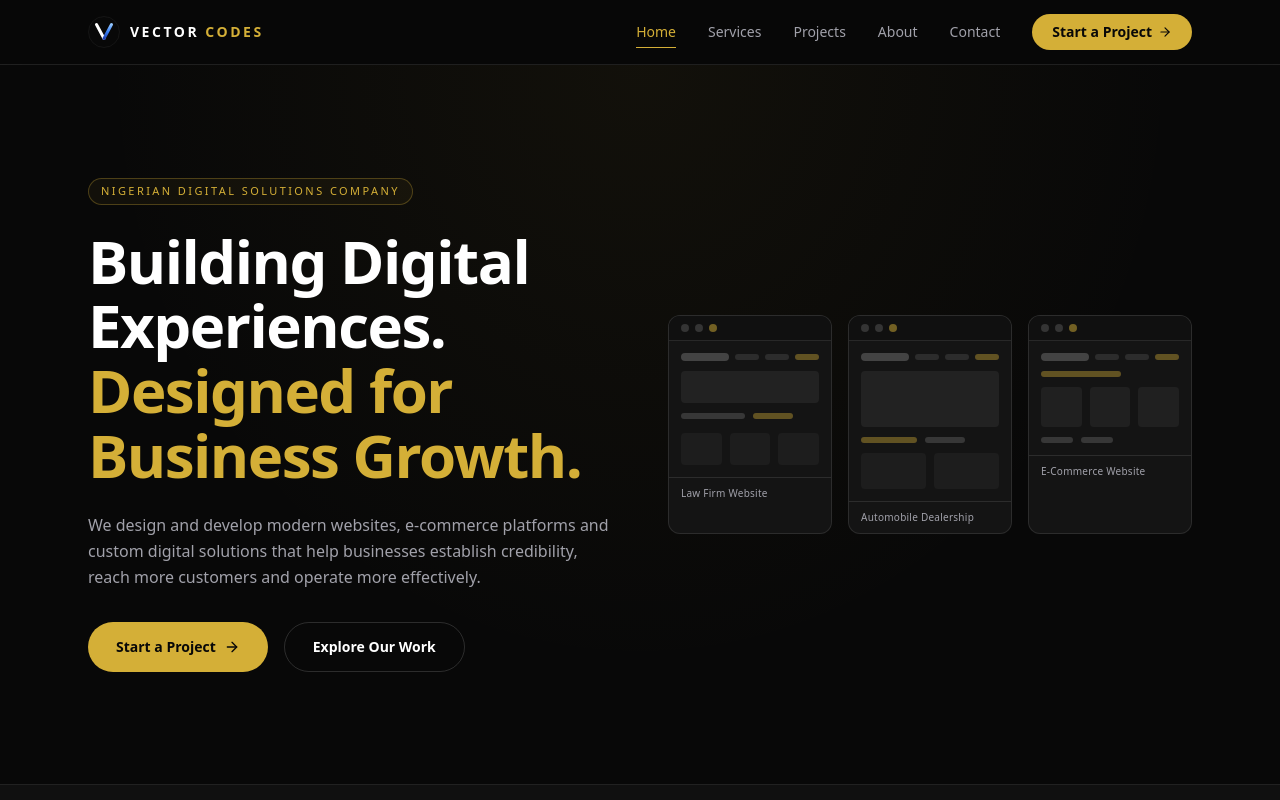
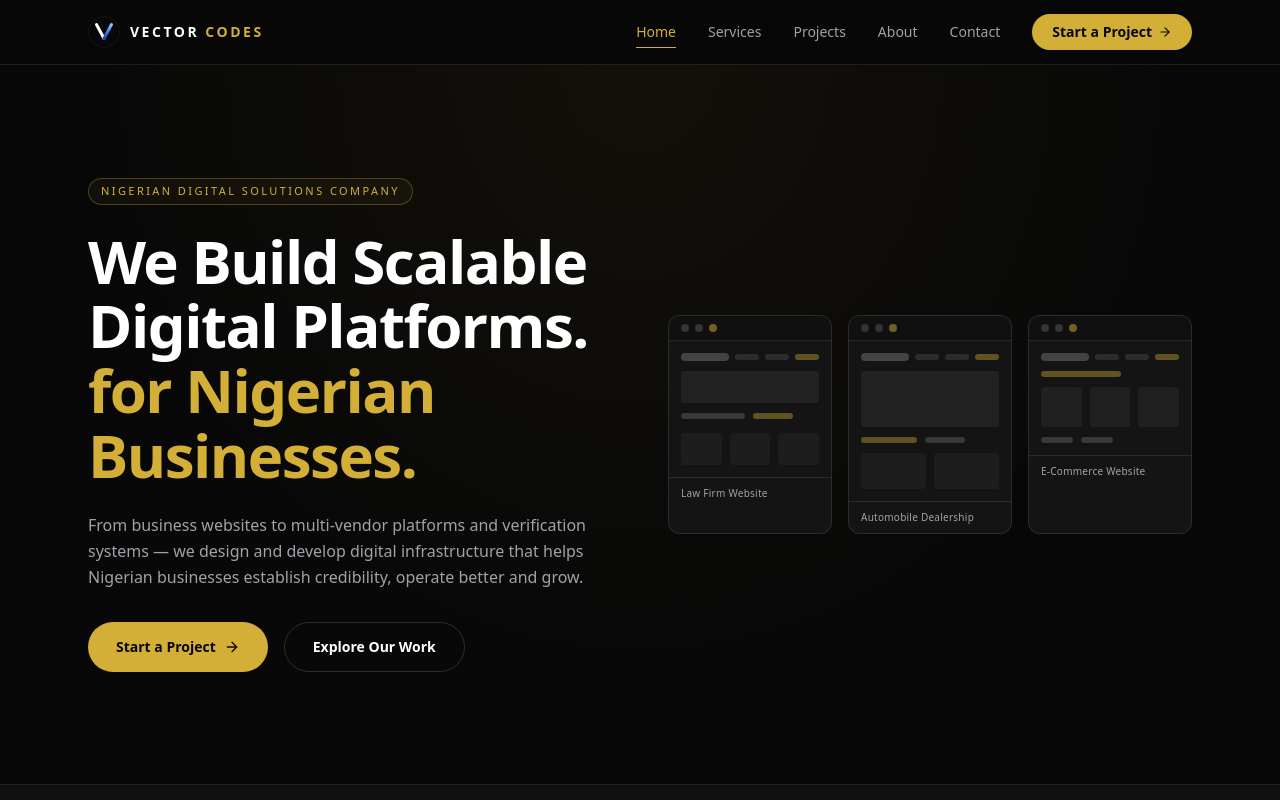
Before and after one commit to ericprince957-cloud/my_portfolio_V1, a Next.js app: page / in a window 1280 px wide. Shown: the top 800 px of the page. Built offline with nearby package versions, Linux system fonts and the light colour scheme.

Commit message:
feat: platform-first hero positioning, updated founder bio, case-study WhatsApp CTA

```diff
--- a/app/about/page.tsx
+++ b/app/about/page.tsx
@@ -65,7 +65,7 @@ export default function AboutPage() {
                 align="left"
                 badge="Founder"
                 title="A student-founder building for real businesses."
-                description="Prince Eric is a student-founder and developer building digital products, business websites and technology solutions. He leads development at Vector Codes — designing, building and shipping every project with attention to performance, usability and the client's actual business needs."
+                description="Prince Eric is the founder of Vector Codes, specialising in custom web platforms that solve real business problems. He recently partnered with Techlaza to build SafeKey Pro — a property verification platform — and is leading the development of the upcoming multi-vendor marketplace and delivery logistics platform that followed."
               />
               <div className="mt-8">
                 <p className="text-xs font-semibold tracking-[0.18em] text-subtle uppercase">Technologies he works with</p>
--- a/app/projects/[slug]/page.tsx
+++ b/app/projects/[slug]/page.tsx
@@ -98,6 +98,27 @@ export default function CaseStudyPage({ params }: { params: { slug: string } })
                 </p>
               </div>
             )}
+
+            {/* Conversion CTA */}
+            <div className="card rounded-xl p-8 text-center">
+              <h2 className="text-xl font-bold text-white">
+                Want a platform that scales your business?
+              </h2>
+              <p className="mt-2 text-sm text-subtle">Let&rsquo;s build it together.</p>
+              <a
+                href={
+                  "https://wa.me/2347084547988?text=" +
+                  encodeURIComponent(
+                    "Hi Prince, I saw your " + project.name + " case study. I'd like to discuss a project."
+                  )
+                }
+                target="_blank"
+                rel="noopener noreferrer"
+                className="gold-btn mt-6 inline-flex items-center gap-2 rounded-full px-7 py-3 text-sm font-semibold"
+              >
+                Start the Conversation
+              </a>
+            </div>
           </div>
         ) : (
           <div>
--- a/components/Hero.tsx
+++ b/components/Hero.tsx
@@ -92,15 +92,15 @@ export default function Hero() {
             </span>
 
             <h1 className="mt-6 text-4xl font-bold leading-[1.08] tracking-tight text-white sm:text-5xl md:text-6xl">
-              Building Digital Experiences.
+              We Build Scalable Digital Platforms.
               <br />
-              <span className="text-gold">Designed for Business Growth.</span>
+              <span className="text-gold">for Nigerian Businesses.</span>
             </h1>
 
             <p className="mx-auto mt-6 max-w-xl text-base leading-relaxed text-subtle lg:mx-0">
-              We design and develop modern websites, e-commerce platforms and custom digital
-              solutions that help businesses establish credibility, reach more customers and
-              operate more effectively.
+              From business websites to multi-vendor platforms and verification systems — we design
+              and develop digital infrastructure that helps Nigerian businesses establish
+              credibility, operate better and grow.
             </p>
 
             <div className="mt-8 flex flex-wrap justify-center gap-4 lg:justify-start">
--- a/data/services.ts
+++ b/data/services.ts
@@ -13,8 +13,8 @@ import {
  * ============================================================
  * SERVICE DATA — VECTOR CODES
  * ============================================================
- * No fixed prices are published here by design. Quotes are
- * handled per project via the contact form or WhatsApp.
+ * Platform-tier price ranges may be shown; final quotes are
+ * always agreed per project via the contact form or WhatsApp.
  * ============================================================
  */
 
```
